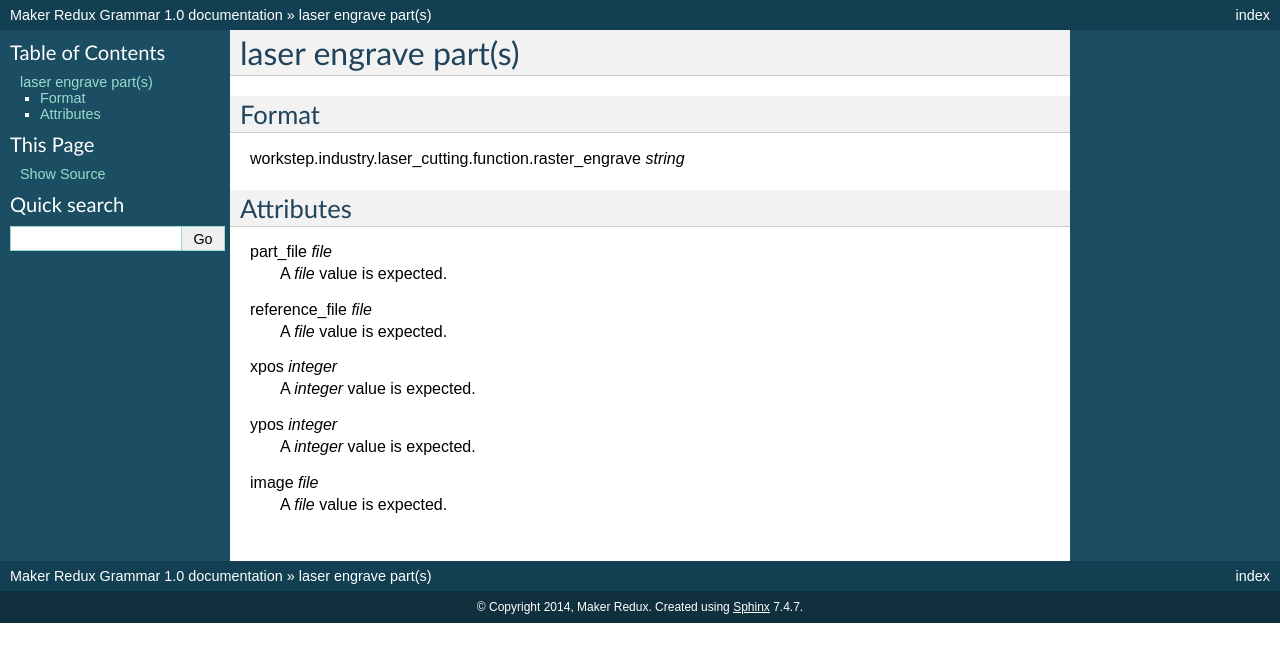
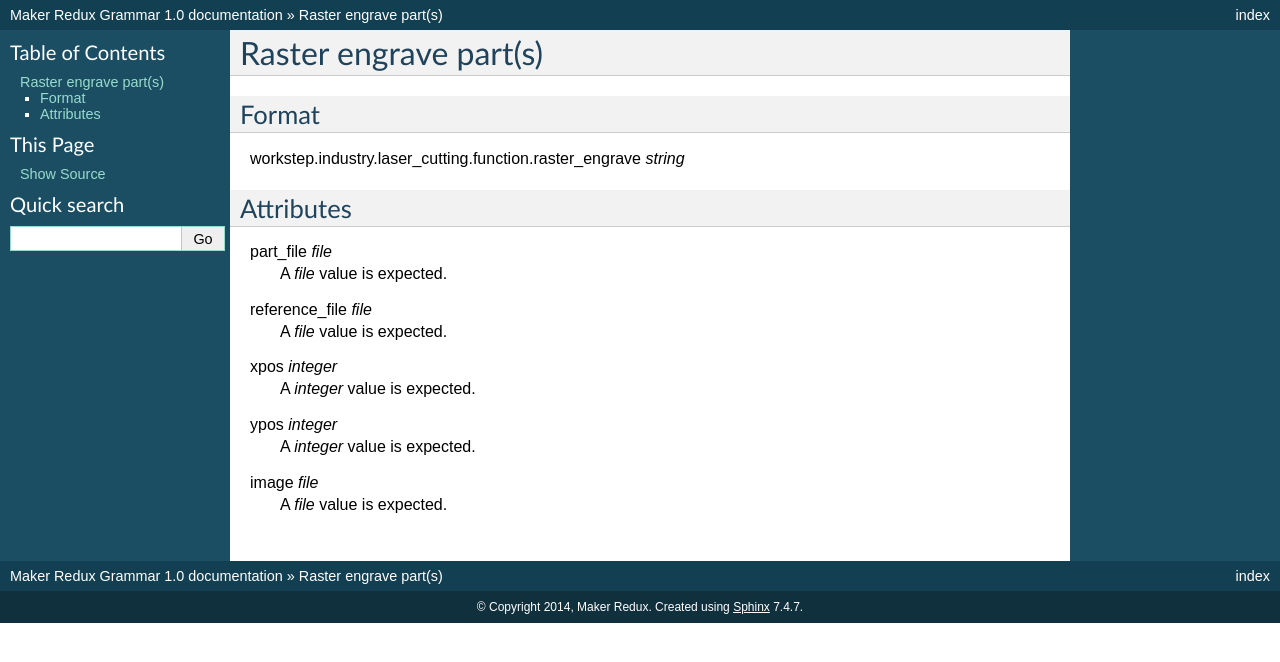
Before and after one commit to MakerReduxCorp/grammar, a Sphinx documentation site: the page built from docs/workstep.industry.laser_cutting.function.raster_engrave.rst, in a window 1280 px wide. Shown: the top 662 px of the page. Built offline with Sphinx 7.4.7, drawn with Linux system fonts in a browser that asks for light colours.

Commit message:
update for readthedocs

```diff
--- a/docs/part.rst
+++ b/docs/part.rst
@@ -33,10 +33,6 @@ description *string*
 
 maker *label*
     A *label* value is expected.
-
-
-typical_cost *price*
-    A *price* value is expected.
 
 
 sku_source *string*
--- a/docs/workstep.industry.laser_cutting.function.raster_engrave.rst
+++ b/docs/workstep.industry.laser_cutting.function.raster_engrave.rst
@@ -1,5 +1,5 @@
-laser engrave part(s)
-=====================
+Raster engrave part(s)
+======================
 
 ''''''
 Format
```
Also changed, not shown: 2 other files.
